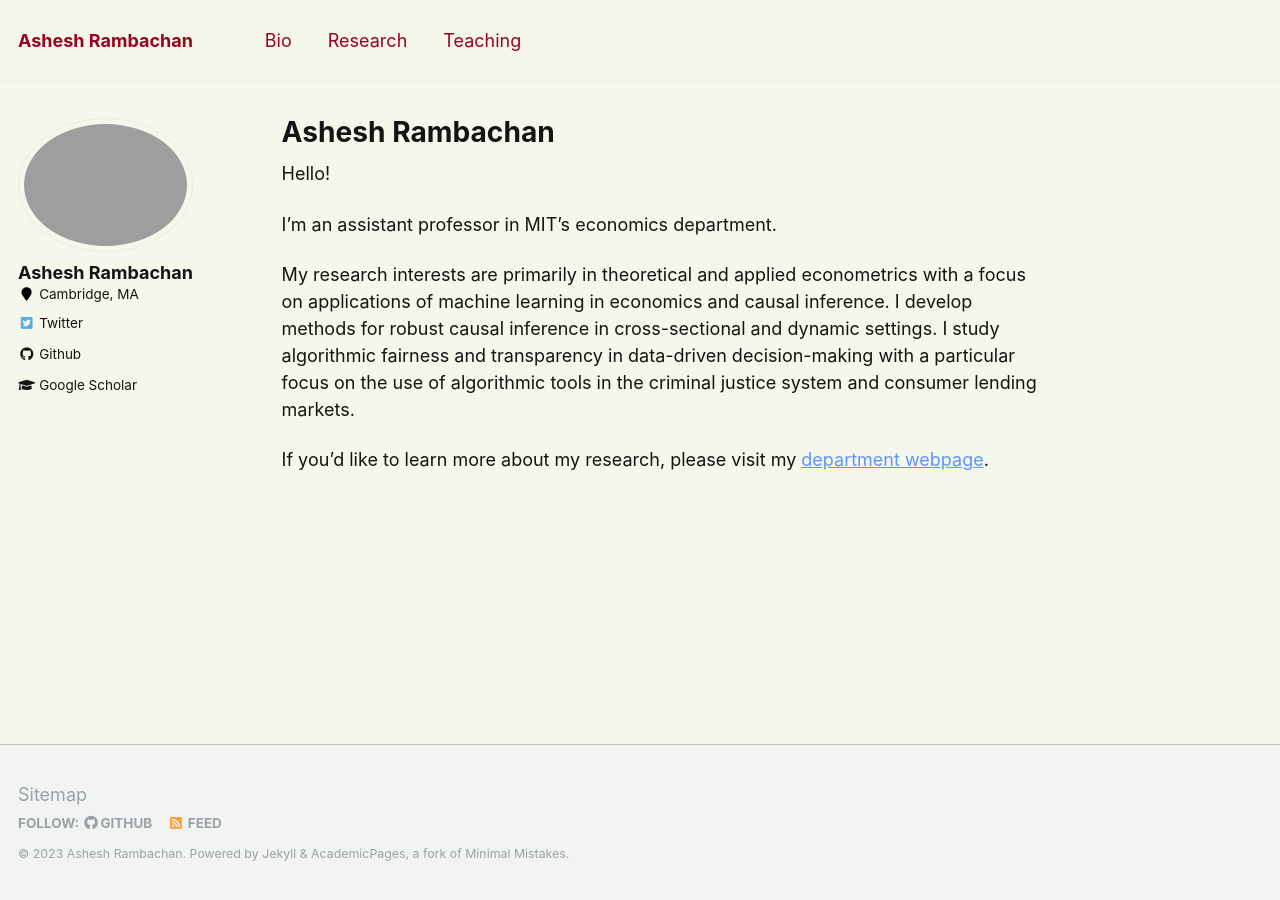
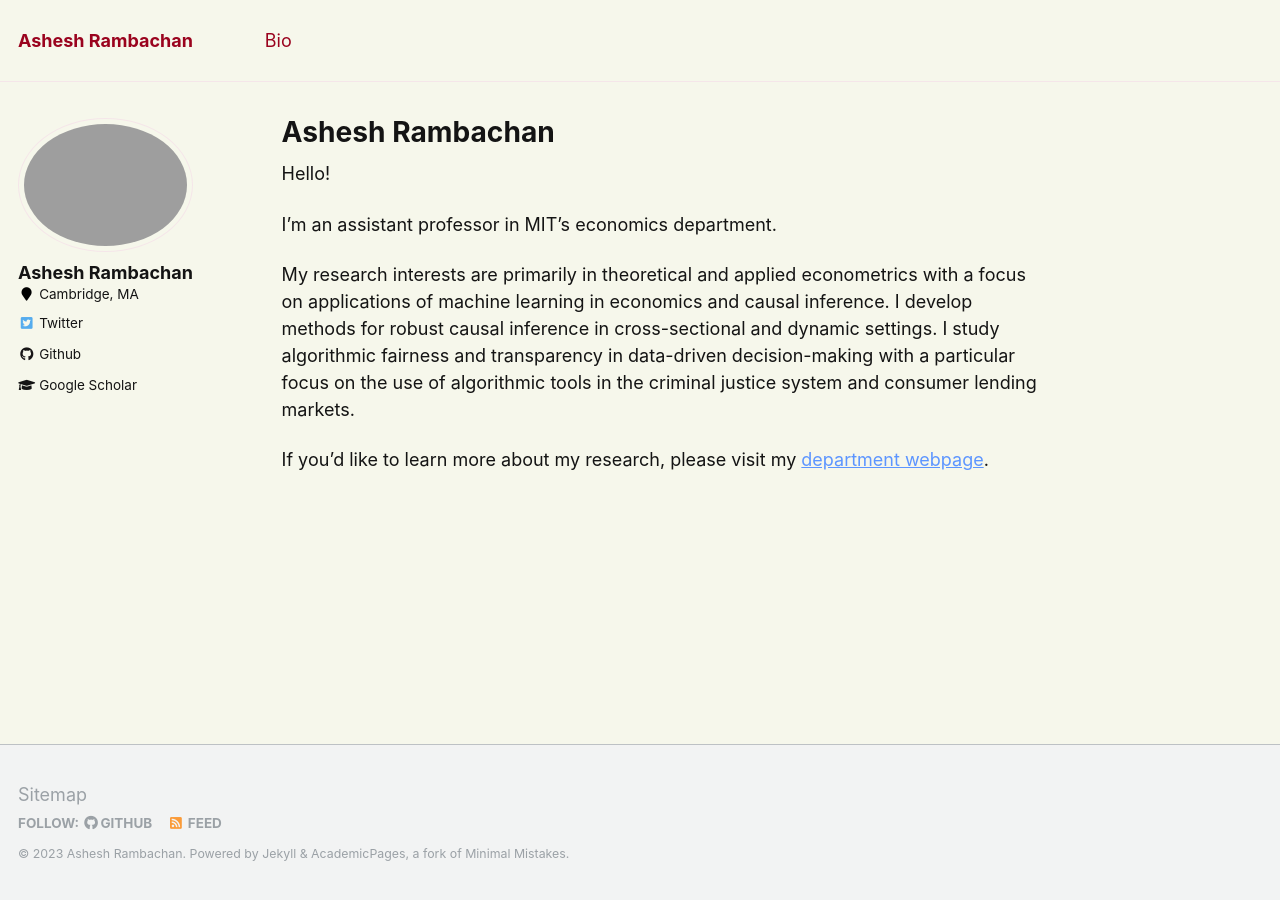
Before and after one commit to asheshrambachan/asheshrambachan.github.io, a Jekyll site: the page built from _pages/about.md, in a window 1280 px wide. Built offline with Jekyll 4.4.1, drawn with Linux system fonts in a browser that asks for light colours.

Commit message:
Remove research and teaching page links

```diff
--- a/_data/navigation.yml
+++ b/_data/navigation.yml
@@ -2,9 +2,3 @@
 main:
   - title: "Bio"
     url: /
-
-  - title: "Research"
-    url: /research/
-
-  - title: "Teaching"
-    url: /teaching/
```
Also changed, not shown: 2 other files.
